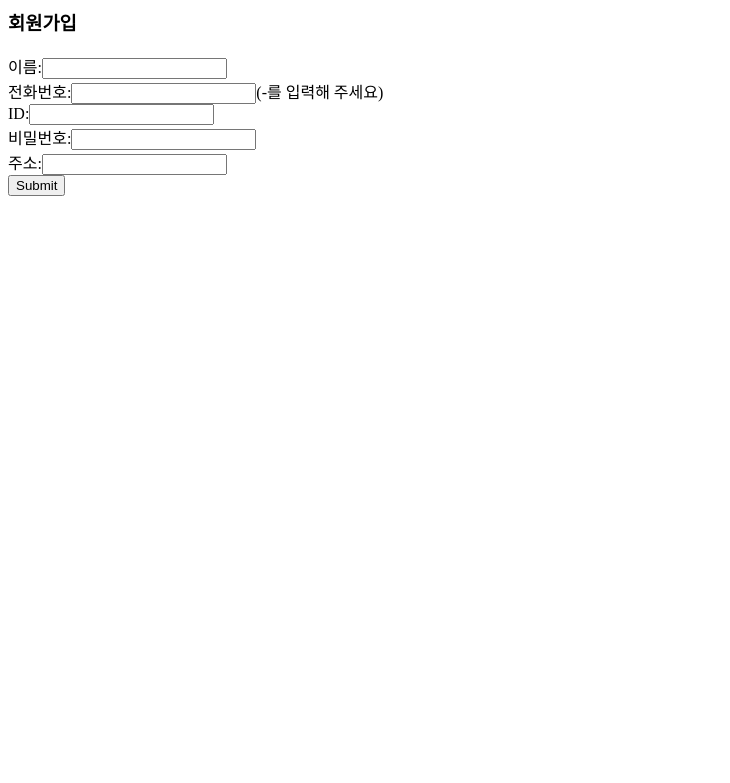
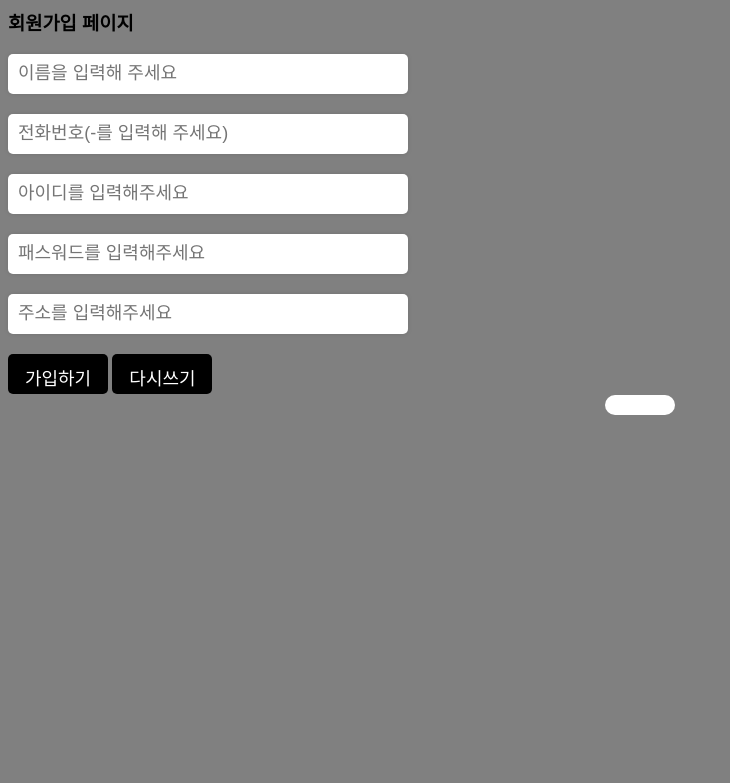
Before and after one commit to kyeonghunkim123/Tilburg_Club, a Django app: page /user/join_membership in a window 1280 px wide. Shown: the top 783 px of the page, without its empty margins (0-730 px from the left). Run offline with Django 4.2, Linux system fonts and the light colour scheme.

Commit message:
2023-04-06

```diff
--- /dev/null
+++ b/static/css/join.css
@@ -0,0 +1,63 @@
+body {
+  background-color: grey;
+  font-family: Arial, sans-serif;
+}
+
+.signup-form {
+  width: 50px;
+  margin: 5px auto;
+  padding: 10px;
+  background-color: white;
+  border-radius: 10px;
+  position: absolute;
+  top: 50%;
+  left: 50%;
+  transform: translate(-50%, -50%);}
+  }
+.submit {
+  color:grey;
+  width: 100px;
+  margin: 5px auto;
+  padding: 30px;
+  background-color: grey;
+  border-radius: 10px;
+  }
+h1 {
+  font-size: 36px;
+  text-align: center;
+  margin-bottom: 20px;
+
+
+}
+
+label {
+  display: grey;
+  margin-bottom: 5px;
+  font-weight: bold;
+}
+
+input[type="text"],
+input[type="password"],
+input[type="email"] {
+  width: 100%;
+  padding: 10px;
+  margin-bottom: 20px;
+  font-size: 16px;
+  border: none;
+  border-radius: 5px;
+  box-shadow: 0 0 5px rgba(0, 0, 0, 0.1);
+}
+
+input[type="submit"] {
+  background-color: white;
+  color: white;
+  padding: 10px;
+  border: none;
+  border-radius: 5px;
+  font-size: 16px;
+  cursor: pointer;
+}
+
+input[type="submit"]:hover {
+  background-color: white;
+}
--- a/templates/user/join_membership.html
+++ b/templates/user/join_membership.html
@@ -1,8 +1,37 @@
 <html>
+{% load static %}
 
  <head>
 
   <title> 하이퍼 회원가입 페이지 </title>
+      <link rel ="stylesheet"  href="{% static 'css/join.css'%}">
+      <script>
+      function validateForm() {
+        var name = document.forms["joinForm"]["name"].value;
+        var id = document.forms["joinForm"]["ID"].value;
+        var phone = document.forms["joinForm"]["phone"].value;
+
+
+        var alphaNumeric = /^[a-zA-Z0-9]+$/;
+        if (!name.match(alphaNumeric)) {
+          alert("이름에는 알파벳과 숫자만 입력할 수 있습니다.");
+          return false;
+        }
+        if (!id.match(alphaNumeric)) {
+          alert("ID에는 알파벳과 숫자만 입력할 수 있습니다.");
+          return false;
+        }
+
+
+        var phoneRegex = /^[0-9-]+$/;
+        if (!phone.match(phoneRegex)) {
+          alert("전화번호에는 숫자와 하이픈(-)만 입력할 수 있습니다.");
+          return false;
+        }
+
+        return true;
+      }
+      </script>
 
  </head>
 
@@ -10,16 +39,18 @@
 
  <body>
 
-        <h3>회원가입</h3>
-
+        <h3>회원가입 페이지</h3>
+           <div class='signup-form'></div>
                <form method="post" action="complete_join">
                    {% csrf_token %}
-                   이름:<input type="text" name="name" required><br>
-                   전화번호:<input type="text" name="phone">(-를 입력해 주세요)<br>
-                   ID:<input type="text" name="ID" required><br>
-                   비밀번호:<input type="password" name="userpassword" required><br>
-                   주소:<input type="text" name="useraddress" required><br>
-                   <input type="submit">
+
+                   <input type="text" name="name" class="name" placeholder="이름을 입력해 주세요" style="width:400px;height:40px;font-size:18px;" required><br>
+                   <input type="text" name="phone" placeholder="전화번호(-를 입력해 주세요)" style="width:400px;height:40px;font-size:18px;" ><br>
+                   <input type="text" name="ID" placeholder="아이디를 입력해주세요" style="width:400px;height:40px;font-size:18px;" required><br>
+                   <input type="password" name="userpassword"  placeholder="패스워드를 입력해주세요" style="width:400px;height:40px;font-size:18px;" required><br>
+                   <input type="text" name="useraddress"  placeholder="주소를 입력해주세요" style="width:400px;height:40px;font-size:18px;" required><br>
+                   <input type="submit" style="background:black; width:100px;height:40px;font-size:18px;" class="submit" value="가입하기"  placeholder="가입하기">
+                   <input type="submit" style="background:black; width:100px;height:40px;font-size:18px;" class="submit" value="다시쓰기"  placeholder="다시쓰기">
                </form>
  </body>
 
--- a/userapp/views.py
+++ b/userapp/views.py
@@ -64,7 +64,8 @@ def find_mp(request):
     row = cur.fetchone()
 
     if row is None :
-        return render(request, "user/find_pw.html")
+        return render(request, "user/find_pw.html"
+    )
     else:
         str_password = row[0]
 
```
